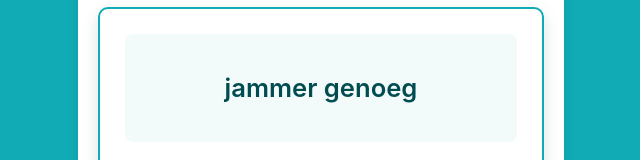
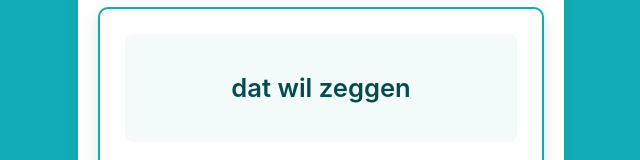
Before and after one commit to rvoogdgeert/frans, a Svelte app: page / in a window 1280 px wide. Shown: the part 304-464 px from the top of the page, without its empty margins (319-959 px from the left). Built offline with nearby package versions, Linux system fonts and the light colour scheme.

Commit message:
Only A 15- DF

```diff
--- a/src/App.svelte
+++ b/src/App.svelte
@@ -729,8 +729,8 @@
         //{ id: 356, question: "digitaal", answer: "numerique" },
         { id: 357, question: "hip, in de mode", answer: "branche" },
         { id: 358, question: "ouderwets", answer: "demode" },
-        //{ id: 359, question: "dat wil zeggen", answer: "c'est-à-dire" },
-        //{ id: 360, question: "heb je daar zin in?", answer: "ça te dit?" },
+        { id: 359, question: "dat wil zeggen", answer: "c est-a-dire" },
+        { id: 360, question: "heb je daar zin in?", answer: "ca te dit?" },
         { id: 361, question: "er bestaat/bestaan", answer: "il existe" },
         { id: 362, question: "ik word", answer: "je deviens" },
         { id: 363, question: "ik heb zojuist", answer: "je viens de" },
```
